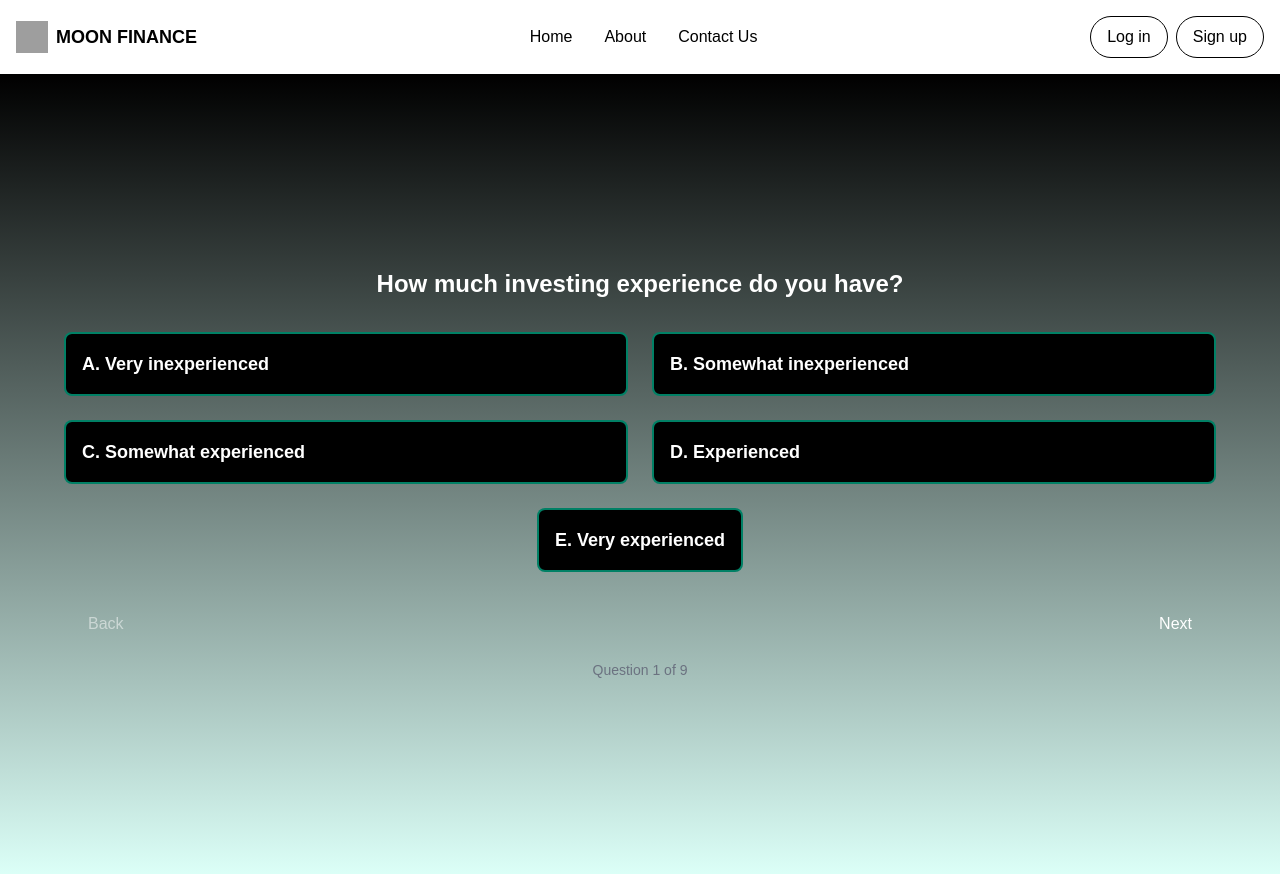
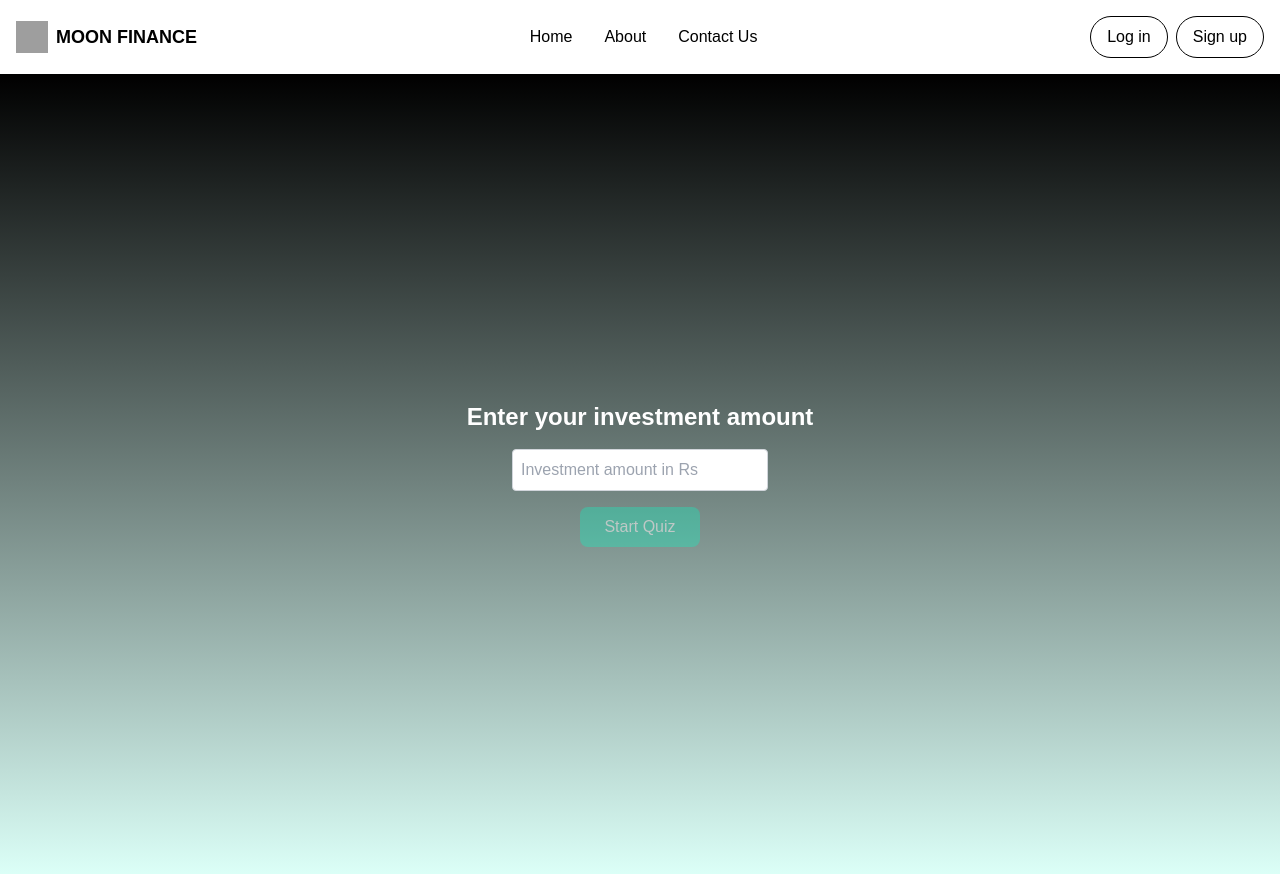
Before and after one commit to Kiddu77/MoonFinance, a Next.js app: page /quiz in a window 1280 px wide. Built offline with nearby package versions, Linux system fonts and the light colour scheme; grey boxes are pictures that could not be loaded.

Commit message:
graph and number changes

```diff
--- a/app/distrib/page.tsx
+++ b/app/distrib/page.tsx
@@ -16,141 +16,92 @@ const DistribPage: React.FC = () => {
     debt: 0,
     gold: 0,
   });
+  const [investment, setInvestment] = useState(0); // Store the dynamic investment amount
 
   useEffect(() => {
-    // Extract answers from query params
     const answers = searchParams.get("answers");
     if (answers) {
       try {
-        // Define and parse answers as an array of numbers
-        const parsedAnswers: number[] = JSON.parse(answers) as number[];
+        const parsedAnswers = JSON.parse(answers);
 
-        // Operation 1: Calculate risk, diversity, and stability scores
+        // Extract the investment amount (ensure it's a number)
+        const investmentAmount = parseFloat(parsedAnswers.investment) || 0;
+        setInvestment(investmentAmount);
+
+        // Calculate risk, diversity, and stability scores
         let risk_score = 0;
         let diversity_score = 0;
         let stability_score = 0;
 
-        if (parsedAnswers.length === 9) {
+        const answerValues = Object.values(parsedAnswers).filter(
+          (value) => typeof value === "number"
+        ) as number[];
+
+        if (answerValues.length === 9) {
           risk_score =
-            parsedAnswers[0] * 0.15 +
-            parsedAnswers[1] * 0.1 +
-            parsedAnswers[2] * 0.3 +
-            parsedAnswers[4] * 0.15 +
-            parsedAnswers[5] * 0.12 +
-            parsedAnswers[6] * 0.05 +
-            parsedAnswers[7] * 0.08;
+            answerValues[0] * 0.3 +
+            answerValues[1] * 0.2 +
+            answerValues[2] * 0.2 +
+            answerValues[4] * 0.15 +
+            answerValues[5] * 0.15;
 
           diversity_score =
-            parsedAnswers[3] * 0.1 +
-            parsedAnswers[4] * 0.08 +
-            parsedAnswers[8] * 0.1 +
-            2 / risk_score;
+            answerValues[3] * 0.3 +
+            answerValues[4] * 0.25 +
+            answerValues[8] * 0.2 +
+            (2 - risk_score) * 0.25;
 
           stability_score =
-            parsedAnswers[0] * 0.1 +
-            parsedAnswers[1] * 0.1 +
-            parsedAnswers[5] * 0.2 +
-            parsedAnswers[6] * 0.15 +
-            parsedAnswers[7] * 0.15 +
-            parsedAnswers[4] * 0.4;
-
-          // Debugging: Alert scores
-          // alert(`Risk Score: ${risk_score}`);
-          // alert(`Diversity Score: ${diversity_score}`);
-          // alert(`Stability Score: ${stability_score}`);
+            answerValues[0] * 0.2 +
+            answerValues[1] * 0.2 +
+            answerValues[5] * 0.3 +
+            answerValues[6] * 0.15 +
+            answerValues[7] * 0.15;
         }
 
-        // Operation 2: Map scores to the table and assign allocations
+        // Initialize asset allocation values
         let equity = 0;
         let debt = 0;
         let gold = 0;
 
-        if (risk_score <= 3 && stability_score >= 7) {
-          // Very low risk, very high stability
-          if (diversity_score <= 5) {
-            equity = 40;
-            debt = 40;
+        // Asset allocation based on scores
+        if (risk_score <= 0.5 && stability_score >= 1.5) {
+          // Very low risk, high stability
+          equity = 20;
+          debt = 60;
           gold = 20;
-          } else {
+        } else if (risk_score <= 1 && stability_score >= 1) {
+          // Low risk, moderate stability
           equity = 30;
           debt = 50;
           gold = 20;
-          }
-        } else if (risk_score <= 5 && stability_score >= 5) {
-          // Low risk, high stability
-          if (diversity_score <= 5) {
-            equity = 60;
-            debt = 20;
-            gold = 20;
-          } else if (diversity_score > 5 && diversity_score <= 8) {
+        } else if (risk_score <= 1.5) {
+          // Moderate risk
           equity = 50;
-            debt = 30;
-            gold = 20;
+          debt = 40;
+          gold = 10;
         } else {
-            equity = 40;
-            debt = 40;
-            gold = 20;
-          }
-        } else if (risk_score > 5 && risk_score <= 7) {
-          // Moderate risk
-          if (stability_score >= 5 && diversity_score <= 5) {
+          // High risk
           equity = 70;
           debt = 20;
           gold = 10;
-          } else if (stability_score >= 5 && diversity_score > 5) {
-            equity = 60;
-            debt = 30;
-            gold = 10;
-          } else if (stability_score < 5) {
-            equity = 50;
-            debt = 40;
-            gold = 10;
-          }
-        } else if (risk_score > 7 && risk_score <= 9) {
-          // High risk
-          if (stability_score >= 5 && diversity_score <= 5) {
-            equity = 80;
-            debt = 10;
-            gold = 10;
-          } else if (stability_score >= 5 && diversity_score > 5) {
-            equity = 70;
-            debt = 20;
-            gold = 10;
-          } else if (stability_score < 5) {
-            equity = 60;
-            debt = 30;
-            gold = 10;
-          }
-        } else if (risk_score > 9) {
-          // Very high risk
-          if (stability_score >= 5 && diversity_score <= 5) {
-            equity = 100;
-            debt = 0;
-            gold = 0;
-          } else if (stability_score >= 5 && diversity_score > 5) {
-            equity = 90;
-            debt = 0;
-            gold = 10;
-          } else if (stability_score < 5) {
-            equity = 80;
-            debt = 10;
-            gold = 10;
-          }
-        } else {
-          // Catch-all fallback
-          equity = 50;
-          debt = 30;
-          gold = 20;
         }
 
+        // Adjust based on diversity
+        if (diversity_score >= 1.5) {
+          // Highly diversified portfolio
+          equity -= 10;
+          debt += 5;
+          gold += 5;
+        } else if (diversity_score <= 0.5) {
+          // Low diversity, concentrate more on equity
+          equity += 10;
+          debt -= 5;
+          gold -= 5;
+        }
 
         // Set scores for graph
         setScores({ equity, debt, gold });
-
-        // Debugging: Alert allocations
-        // alert(`Equity: ${equity}%`);
-        // alert(`Debt: ${debt}%`);
-        // alert(`Gold: ${gold}%`);
       } catch (error) {
         console.error("Error parsing answers:", error);
       }
@@ -161,16 +112,15 @@ const DistribPage: React.FC = () => {
     <div className="min-h-screen bg-white text-black">
       <div className="md:flex-row flex-col items-center h-[20%] bg-[#F9F8F8] flex justify-center md:justify-evenly space-x-52 md:pb-5">
         <div className="h-1/2 flex items-center mt-10 p-4">
-          {/* Rupee div */}
           <div className="text-2xl flex-row text-[#6A706E]">
             Invested Amount
-            <p className="text-[#12C38C] text-4xl">₹30,70,600</p>
+            <p className="text-[#12C38C] text-4xl">
+              ₹{investment.toLocaleString()}
+            </p>
           </div>
         </div>
         <div className="flex items-center justify-center p-4 bg-white h-1/2 !m-0 !mb-10 md:!mb-0 md:!mt-10 shadow-gray-400 shadow-lg">
-          {/* Right side */}
           <Image src={circle} alt="" height={20} width={20} className="" />
-
           <div className="px-4 ">
             <p className="text-lg font-semibold text-black">Profile Name</p>
             <p className="text-[#959191]">CAGR</p>
@@ -179,13 +129,14 @@ const DistribPage: React.FC = () => {
       </div>
 
       <div>
-        {/* Body Div */}
         <h1 className="text-center md:text-left text-4xl md:text-5xl p-6 px-20 font-semibold">
           Your Assets
         </h1>
         <div className="h-[20%] flex flex-col md:flex-row justify-between px-20">
-          {/* Asset Bar */}
-          <AssetBar title="Amount Invested" value="₹ 5000" />
+          <AssetBar
+            title="Amount Invested"
+            value={`₹ ${investment.toLocaleString()}`}
+          />
           <AssetBar
             title="Expected CAGR"
             value={
@@ -202,21 +153,15 @@ const DistribPage: React.FC = () => {
       </div>
 
       <div className="h-full mt-6">
-        {/* About the Allocation */}
         <div className="md:mt-0 mt-10 text-3xl p-2 md:pt-10 md:px-20 font-semibold text-center md:text-left">
           About the Allocation
           <div className="flex flex-col-reverse md:flex-row items-center ">
             <div className="w-full md:w-1/2 h-full font-thin text-[#6A706E] p-4 text-lg">
-              {/* Text and Button */}
               <p className="pb-8">
                 Lorem ipsum dolor sit amet consectetur. Nec mauris ut id quam
                 netus. Pellentesque sed aliquet tortor auctor dictum sodales
-                leo. Sed donec ut laoreet rhoncus pulvinar. Mauris et ac nisi in
-                ipsum sed etiam. Pellentesque sed aliquet tortor auctor dictum
-                sodales leo. Sed donec ut laoreet rhoncus pulvinar.etiam.
-                Pellentesque sed aliquet tortor aucto
+                leo.
               </p>
-
               <button className="rounded-lg w-[52%] h-fit bg-[#12C38C] p-4 text-white font-extrabold">
                 Take Quiz Again
               </button>
@@ -225,14 +170,20 @@ const DistribPage: React.FC = () => {
               </p>
               <div className="flex items-center pt-2 md:justify-normal justify-center">
                 <FaSquarePhone className="text-[#12C38C] text-5xl mt-4" />
-                <p className="font-bold text-black px-4 text-3xl pt-4">
+                <div>
+                  <a className="font-bold text-black px-4 text-3xl pt-4"
+                  href="https://wa.me/+916353332891"
+                  target="_blank"
+                  rel="noopener noreferrer">
                     Contact Us
-                </p>
-              </div>
+                  </a>
+
                 </div>
 
+              </div>
+              <p className="text-[#6A706E]">Email: shrey.moonfinance@gmail.com</p>
+            </div>
             <div className="h-full w-1/2 flex justify-center shadow-slate-400 shadow-sm">
-              {/* Replace Pie Chart Image with DonutChart */}
               <DonutChart
                 equity={scores.equity / 100}
                 debt={scores.debt / 100}
--- a/app/quiz/page.tsx
+++ b/app/quiz/page.tsx
@@ -10,13 +10,13 @@ interface Question {
 }
 
 interface Answers {
-  [key: string]: number; // questionId -> selectedOption (number)
+  [key: string]: number | string; // questionId -> selectedOption (number) or investment amount (string)
 }
 
 const QuizPage: React.FC = () => {
   const [questions, setQuestions] = useState<Question[]>([]);
-  const [currentQuestionIndex, setCurrentQuestionIndex] = useState(0);
-  const [answers, setAnswers] = useState<Answers>({});
+  const [currentQuestionIndex, setCurrentQuestionIndex] = useState(-1); // Start at -1 for investment input
+  const [answers, setAnswers] = useState<Answers>({ investment: "" }); // Initialize with investment key
   const router = useRouter();
 
   useEffect(() => {
@@ -27,7 +27,7 @@ const QuizPage: React.FC = () => {
         setQuestions(data);
 
         // Initialize the answers object with 0 for all questions
-        const initialAnswers: Answers = {};
+        const initialAnswers: Answers = { investment: "" };
         data.forEach((q: Question) => {
           initialAnswers[q.id] = 0; // Default value indicating no answer
         });
@@ -36,35 +36,39 @@ const QuizPage: React.FC = () => {
       .catch((error) => console.error("Error loading questions:", error));
   }, []);
 
+  const handleInvestmentChange = (amount: string) => {
+    setAnswers((prevAnswers) => ({
+      ...prevAnswers,
+      investment: amount, // Update investment amount
+    }));
+  };
+
   const handleOptionSelect = (questionId: string, optionIndex: number) => {
     setAnswers((prevAnswers) => {
       const updatedAnswers = {
         ...prevAnswers,
         [questionId]: optionIndex,
       };
-
-      // Log updated answers to console
       console.log("Updated Answers:", updatedAnswers);
-
       return updatedAnswers;
     });
   };
 
   const handleNext = () => {
-    if (currentQuestionIndex < questions.length - 1) {
+    if (currentQuestionIndex < questions.length) {
       setCurrentQuestionIndex((prevIndex) => prevIndex + 1);
     }
   };
 
   const handleBack = () => {
-    if (currentQuestionIndex > 0) {
+    if (currentQuestionIndex > -1) {
       setCurrentQuestionIndex((prevIndex) => prevIndex - 1);
     }
   };
 
   const handleSubmit = () => {
-    const answersString = JSON.stringify(answers); // Serialize the answers object
-    const encodedAnswers = encodeURIComponent(answersString); // Encode for URL safety
+    console.log("Final Submission:", answers);
+    const encodedAnswers = encodeURIComponent(JSON.stringify(answers)); // Encode for URL safety
     router.push(`/distrib?answers=${encodedAnswers}`); // Pass the encoded object
   };
 
@@ -72,34 +76,60 @@ const QuizPage: React.FC = () => {
     return <p>Loading questions...</p>;
   }
 
-  const currentQuestion = questions[currentQuestionIndex];
-
   return (
     <div className="flex flex-col min-h-screen">
-      {/* Main Content */}
       <main className="flex-grow flex flex-col items-center justify-center bg-gradient-to-b from-black to-[#03ffc824] text-white px-16">
+        {currentQuestionIndex === -1 ? (
+          <div className="flex flex-col items-center">
+            <h2 className="text-2xl font-bold mb-4">Enter your investment amount</h2>
+            <input
+              type="number"
+              value={answers.investment as string}
+              onChange={(e) => handleInvestmentChange(e.target.value)}
+              className="p-2 rounded border border-gray-300 w-64 text-black"
+              placeholder="Investment amount in Rs"
+            />
+            <button
+              onClick={handleNext}
+              disabled={!answers.investment}
+              className="px-6 py-2 mt-4 bg-[#03ffc89b] rounded-lg hover:bg-[#2b937c] disabled:opacity-50"
+            >
+              Start Quiz
+            </button>
+          </div>
+        ) : (
+          <>
             <div className="text-center mb-8">
-          <h2 className="text-2xl font-bold">{currentQuestion.question}</h2>
+              <h2 className="text-2xl font-bold">
+                {questions[currentQuestionIndex]?.question}
+              </h2>
             </div>
             <div
               className={`grid grid-cols-1 md:grid-cols-2 gap-6 w-full ${
-            currentQuestion.options.length % 2 !== 0 ? "grid-rows-auto" : ""
+                questions[currentQuestionIndex]?.options.length % 2 !== 0
+                  ? "grid-rows-auto"
+                  : ""
               }`}
             >
-          {currentQuestion.options.map((option, index) => (
+              {questions[currentQuestionIndex]?.options.map((option, index) => (
                 <div
                   key={index}
-              onClick={() => handleOptionSelect(currentQuestion.id, index + 1)} // Save as a number (1-based index)
+                  onClick={() =>
+                    handleOptionSelect(
+                      questions[currentQuestionIndex].id,
+                      index + 1
+                    )
+                  }
                   className={`p-4 rounded-lg cursor-pointer border-2 transition-all duration-200 text-lg font-semibold
                     ${
-                  answers[currentQuestion.id] === index + 1
+                      answers[questions[currentQuestionIndex]?.id] === index + 1
                         ? "bg-green-500 border-[#03FFC980] text-white"
                         : "bg-black border-[#03FFC980] text-white hover:opacity-80"
                     }
-
                     ${
-                  index === currentQuestion.options.length - 1 &&
-                  currentQuestion.options.length % 2 !== 0
+                      index ===
+                        questions[currentQuestionIndex]?.options.length - 1 &&
+                      questions[currentQuestionIndex]?.options.length % 2 !== 0
                         ? "md:col-span-2 justify-self-center"
                         : ""
                     }`}
@@ -135,6 +165,8 @@ const QuizPage: React.FC = () => {
             <div className="mt-4 text-center text-sm text-gray-500">
               Question {currentQuestionIndex + 1} of {questions.length}
             </div>
+          </>
+        )}
       </main>
     </div>
   );
```
Lines whose indentation alone changed are shown as unchanged.
